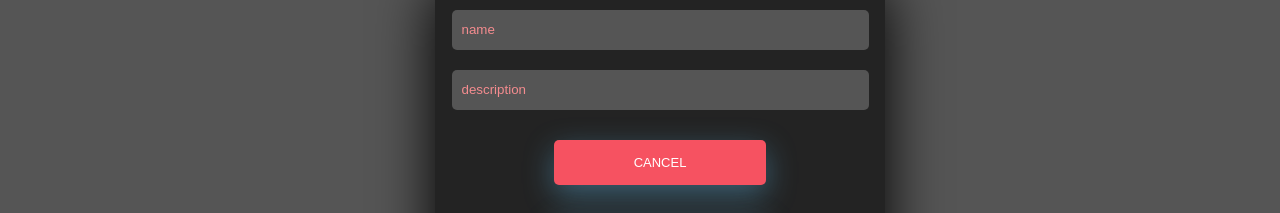
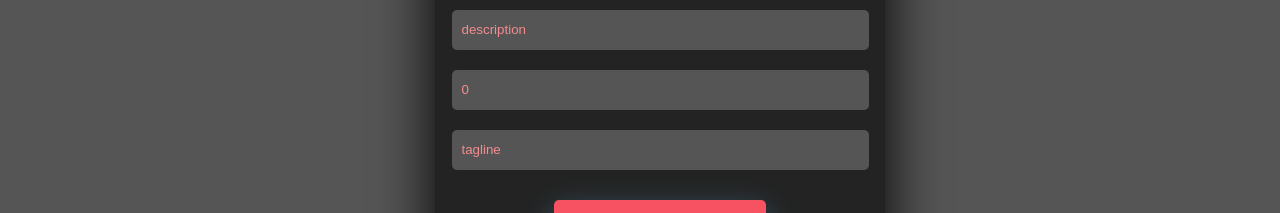
Before and after one commit to KITSNadiaPougatcheva/react-2022, a React app: page / in a window 1280 px wide. Both pictures are taken after a click on the button "Add movie". Shown: the part 311-524 px from the top of the page. Built offline with nearby package versions, Linux system fonts and the light colour scheme; no server answers.

Commit message:
HW-7 - extend Add form, extend Edit form

```diff
--- a/src/components/gallery-components/MovieCard/MovieCard.tsx
+++ b/src/components/gallery-components/MovieCard/MovieCard.tsx
@@ -15,7 +15,7 @@ function BasicMovieCard(props: any) {
       />
       <h3 className="movie--title">{details.title}</h3>
       <p className="movie--rating">Rating : {details.vote_average}</p>
-      <p className="movie--description">{details.short_description}</p>
+      <p className="movie--description">{details.tagline}</p>
       <EditMovie details={details} />
       <DeleteMovie details={details} />
     </div>
--- a/src/components/header-components/Header/AddMovie.tsx
+++ b/src/components/header-components/Header/AddMovie.tsx
@@ -22,11 +22,10 @@ class AddMovieBasic extends React.PureComponent {
   };
 
   submit = (values: any, actions: any) => {
-    const title = values.title;
-    const overview = values.overview;
+    const { title, overview, vote_average, tagline } = values
     this.setState({ ...this.state, isOpen: false });
     const { onAddMovie } = this.props;
-    onAddMovie({ ...this.props.details, title, overview });
+    onAddMovie({ ...this.props.details, title, overview, vote_average: Number(vote_average), tagline  });
     actions.resetForm();
   };
 
@@ -37,6 +36,9 @@ class AddMovieBasic extends React.PureComponent {
     }
     if (!values.overview) {
       errors.overview = "Overview cannot be empty";
+    }
+    if (isNaN(values.vote_average)) {
+      errors.vote_average = "Rating should be a number";
     }
     return errors;
   };
@@ -49,6 +51,8 @@ class AddMovieBasic extends React.PureComponent {
         initialValues={{
           title: "",
           overview: "",
+          tagline: "",
+          vote_average: 0,
           openModal: this.openModal,
           hideModal: this.hideModal
         }}
@@ -94,6 +98,28 @@ class AddMovieBasic extends React.PureComponent {
                 onBlur={handleBlur}
               />
               {errors.overview && <div>ERROR : {errors.overview}</div>}
+              <input
+                type="text"
+                required
+                name="vote_average"
+                placeholder="rating"
+                id="addMovieRating"
+                defaultValue={values.vote_average}
+                onChange={handleChange}
+                onBlur={handleBlur}
+              />
+              {errors.overview && <div>ERROR : {errors.overview}</div>}
+              <input
+                type="text"
+                required
+                name="tagline"
+                placeholder="tagline"
+                id="addMovieTagline"
+                defaultValue={values.tagline}
+                onChange={handleChange}
+                onBlur={handleBlur}
+              />
+              {errors.tagline && <div>ERROR : {errors.tagline}</div>}
             </ModalWithButton>
           </>
         )}
```
Also changed, not shown: src/components/gallery-components/MovieCard/EditMovie.tsx (+29 -7 lines).
